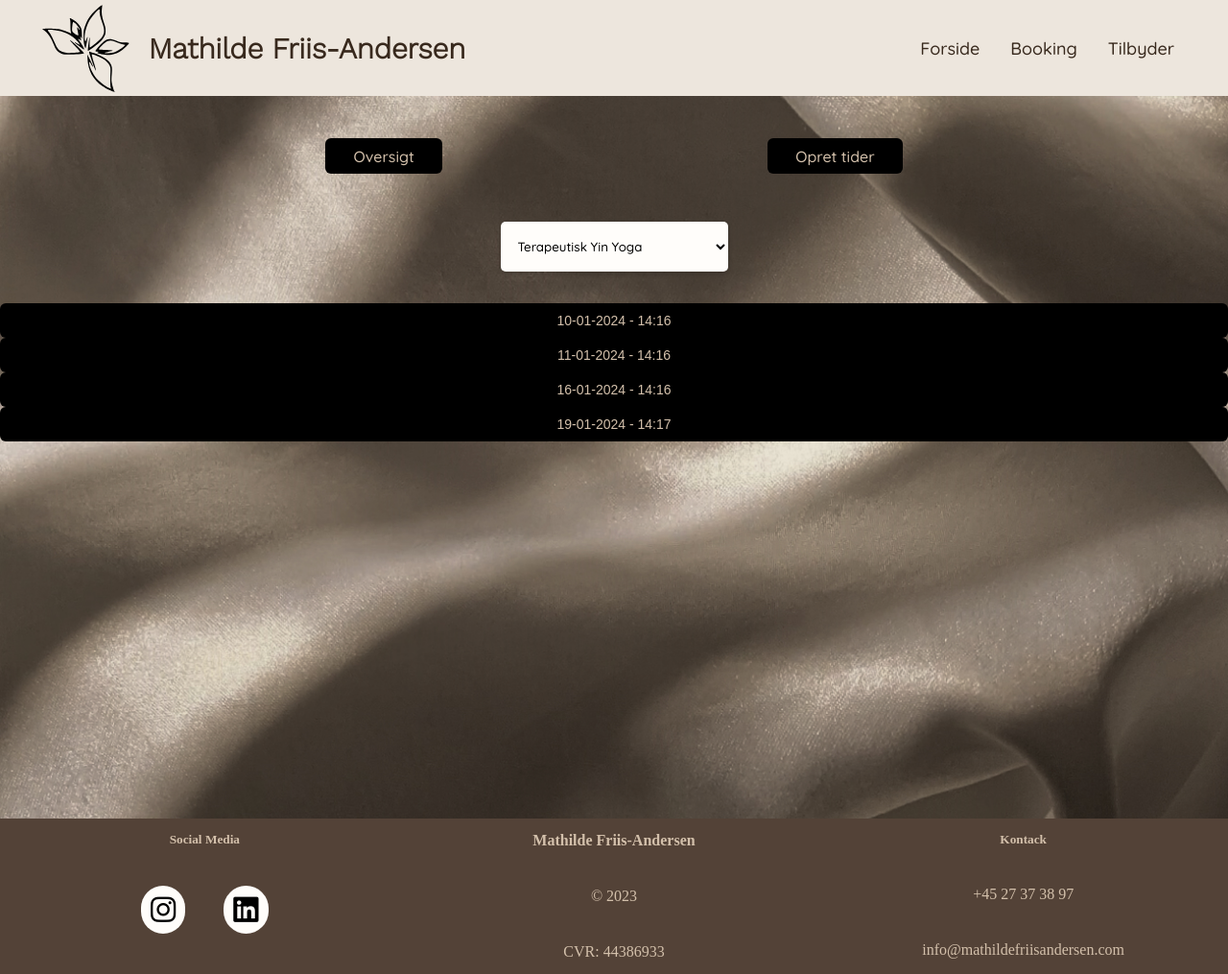
After one commit to Magnus-T-Holm/exam_3, a PHP site: page /dashboard.php in a window 1280 px wide. The commit adds this page. Shown: the whole page at 96% size. Run offline with PHP 8.4, Linux system fonts and the light colour scheme; data comes from the database, SQL or seed files in the repository; both versions use the stored data as it was after the commit.

Commit message:
Improvements v1

```diff
--- a/css/style.css
+++ b/css/style.css
@@ -130,7 +151,8 @@ form button {
   font-weight: bold;
 }
 
-#booking_done a {
+#booking_done a,
+#dashboard a {
   font-family: "Quicksand", sans-serif;
   background-color: #000000;
   color: #d3c0ab;
@@ -141,10 +163,74 @@ form button {
 }
 
 form[action="setup_dates.php"] {
+  display: flex;
+  align-items: center;
   flex-direction: column;
   width: initial;
+}
+
+form[action="setup_dates.php"] label:not(:first-child),
+form[action="setup_dates.php"] button {
+  margin-top: 20px;
 }
 
 form[action="setup_dates.php"] ::-webkit-calendar-picker-indicator {
   font-size: x-large;
 }
+
+/* -------------- Dashboard -------------- */
+#dashboard {
+  flex-direction: column;
+  justify-content: unset;
+  align-items: center;
+  padding-top: 44px;
+}
+
+#dashboard_nav {
+  display: flex;
+  justify-content: space-evenly;
+  width: 100%;
+  margin-bottom: 50px;
+}
+
+#dashboard select {
+  margin-bottom: 33px;
+}
+
+#dashboard div[data-therapy-type]{
+  width: 100vw;
+  display: flex;
+  flex-direction: column;
+}
+
+@media screen and (max-width: 770px) {
+
+  form[action="booking.php"] {
+    width: 60vw;
+    grid-template-areas:
+      "first_name"
+      "last_name"
+      "email"
+      "phone_number"
+      "fk_therapy"
+      "date_selector"
+      "comment"
+      "button";
+    gap: 18px 0;
+
+  }
+
+  #date_selector {
+    width: auto;
+    min-height: 105px;
+    height: auto;
+  }
+
+  #date_selector div {
+    flex-direction: row;
+    justify-content: center;
+    flex-wrap: wrap;
+    padding: 20px 10px;
+  }
+
+}
--- a/css/stylesheet.css
+++ b/css/stylesheet.css
@@ -95,7 +95,7 @@ button {
 }
 
 button:hover {
- background-color: transparent;
+  background-color: transparent;
   color: var(--sort);
   transform: translateY(-3px);
   box-shadow: rgba(0, 0, 0, 0.25) 0px 4px 4px 0px;
@@ -134,7 +134,7 @@ button:hover {
   font-size: 20px;
 }
 
-.into-landing-section button{
+.into-landing-section button {
   margin: 10px;
 }
 
@@ -331,6 +331,12 @@ footer div {
     width: 90%;
     padding: 10px;
   }
+
+  footer {
+    flex-direction: column;
+    align-items: center;
+  }
+
 }
 
 /* Secment kodet af David*/
--- /dev/null
+++ b/dashboard.php
@@ -0,0 +1,126 @@
+<?php
+require "settings/init.php";
+$therapies = $db->sql("SELECT * FROM therapy");
+$dates = $db->sql("SELECT * FROM available_times ORDER BY fk_therapy ASC, date_time");
+$people = $db->sql("SELECT * FROM people");
+
+// foreach ($bookings as $booking) {
+// echo "<p>$booking->first_name $booking->last_name</p>";
+// }
+
+?>
+
+<!DOCTYPE html>
+<html lang="en">
+
+<head>
+  <meta charset="UTF-8">
+  <meta http-equiv="X-UA-Compatible" content="IE=edge">
+  <meta name="viewport" content="width=device-width, initial-scale=1.0">
+
+  <link rel="preconnect" href="https://fonts.googleapis.com">
+  <link rel="preconnect" href="https://fonts.gstatic.com" crossorigin>
+  <link href="https://fonts.googleapis.com/css2?family=IBM+Plex+Mono:wght@500&family=Quicksand:wght@500&display=swap" rel="stylesheet">
+  <link href="https://fonts.googleapis.com/css2?family=IBM+Plex+Mono:wght@500&display=swap" rel="stylesheet">
+  <link href="https://fonts.googleapis.com/css2?family=Work+Sans:wght@300&display=swap" rel="stylesheet">
+  <link href="https://fonts.googleapis.com/css2?family=Raleway&family=Work+Sans:wght@300&display=swap" rel="stylesheet">
+  <link rel="stylesheet" href="https://cdnjs.cloudflare.com/ajax/libs/font-awesome/6.2.1/css/all.min.css">
+
+
+  <link rel="stylesheet" href="css/stylesheet.css">
+  <link rel="stylesheet" href="css/style.css">
+
+  <title>Oversigt</title>
+</head>
+
+<body>
+  <header>
+    <nav class="desktop-nav">
+      <div>
+        <img src="img/MFA_Blomst-removebg-preview.svg">
+        <h1>Mathilde Friis-Andersen</h1>
+      </div>
+
+      <ul>
+        <li><a href="#">Forside</a></li>
+        <li><a href="booking.php">Booking</a></li>
+        <li><a href="#">Tilbyder</a></li>
+      </ul>
+    </nav>
+
+    <nav class="mobile-nav">
+      <i onclick="mobileMenu()" class="fa-solid fa-bars"></i>
+    </nav>
+
+    <div id="mobile_overlay">
+      <i onclick="mobileMenu()" class="fa-solid fa-xmark"></i>
+      <ul>
+        <li><a href="#">Forside</a></li>
+        <li><a href="booking.php">Booking</a></li>
+        <li><a href="#">Tilbyder</a></li>
+      </ul>
+    </div>
+  </header>
+  <main id="dashboard">
+    <div id="dashboard_nav">
+      <a href="dashboard.php">Oversigt</a>
+      <a href="setup_dates.php">Opret tider</a>
+    </div>
+    <select name="" id="">
+      <?php
+      foreach ($therapies as $therapy) {
+        echo "<option value=$therapy->id>$therapy->name</option>";
+      }
+      ?>
+    </select>
+
+    <?php
+    //Current Unix timestamp
+    $current_time = time();
+
+    foreach ($therapies as $therapy) {
+      echo "<div data-therapy-type='$therapy->name'>";
+
+      foreach ($dates as $date) {
+        if ($date->fk_therapy == $therapy->id && $date->participants < $date->max_participants && !(strtotime($date->date_time) < $current_time)) {
+          $data_time_unix = strtotime($date->date_time);
+          $day_formated = date('d-m-Y', $data_time_unix);
+          $time_formated = date('H:i', $data_time_unix);
+          echo "<button id='$date->id' onclick='toggleDateInfo($date->id)'> $day_formated - $time_formated </button>";
+          echo "<div id='participant_container_$date->id' class='hidden'>";
+          foreach ($people as $person) {
+            if ($person->fk_availabletime == $date->id) {
+              echo "<div>$person->first_name</div>";
+            }
+          }
+          echo "</div>";
+        }
+      }
+      echo "</div>";
+    }
+    ?>
+  </main>
+  <footer>
+    <div>
+      <h5>Social Media</h5>
+      <div class="social-media">
+        <i class="fa-brands fa-instagram"></i>
+        <i class="fa-brands fa-linkedin"></i>
+      </div>
+    </div>
+    <div>
+      <h4>Mathilde Friis-Andersen</h4>
+      <p>© 2023</p>
+      <p>CVR: 44386933</p>
+    </div>
+    <div>
+      <h5>Kontack</h5>
+      <a>+45 27 37 38 97</a>
+      <a>info@mathildefriisandersen.com</a>
+    </div>
+  </footer>
+  <script src="js/java.js"></script>
+  <script src="js/dashboard.js"></script>
+</body>
+
+</html>
--- /dev/null
+++ b/js/dashboard.js
@@ -0,0 +1,3 @@
+function toggleDateInfo(dateId) {
+  document.querySelector('#participant_container_' + dateId).classList.toggle('hidden');
+}
```
Also changed, not shown: other parts of css/style.css (+43 -22 lines), Dump20240108.sql (added, +110 -0 lines), booking.php (+5 -8 lines), add to htaccess.txt (renamed from .htaccess).
